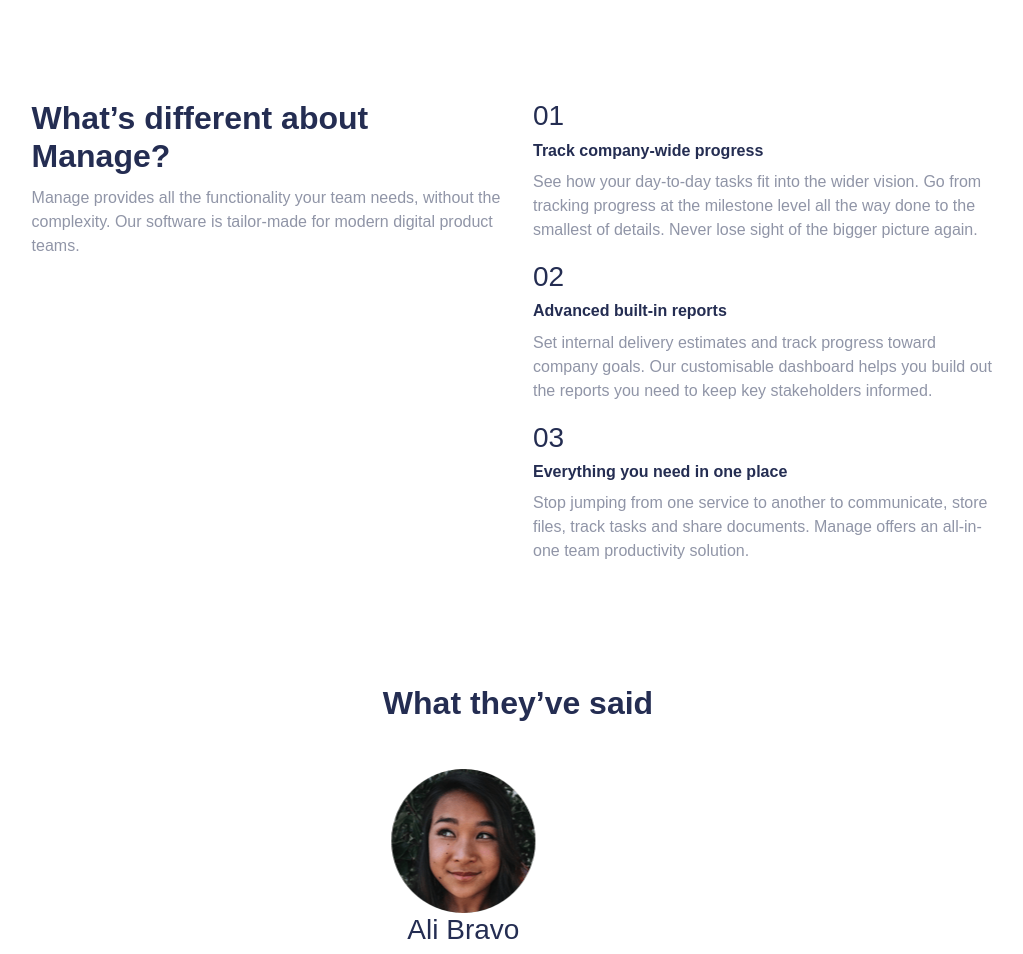
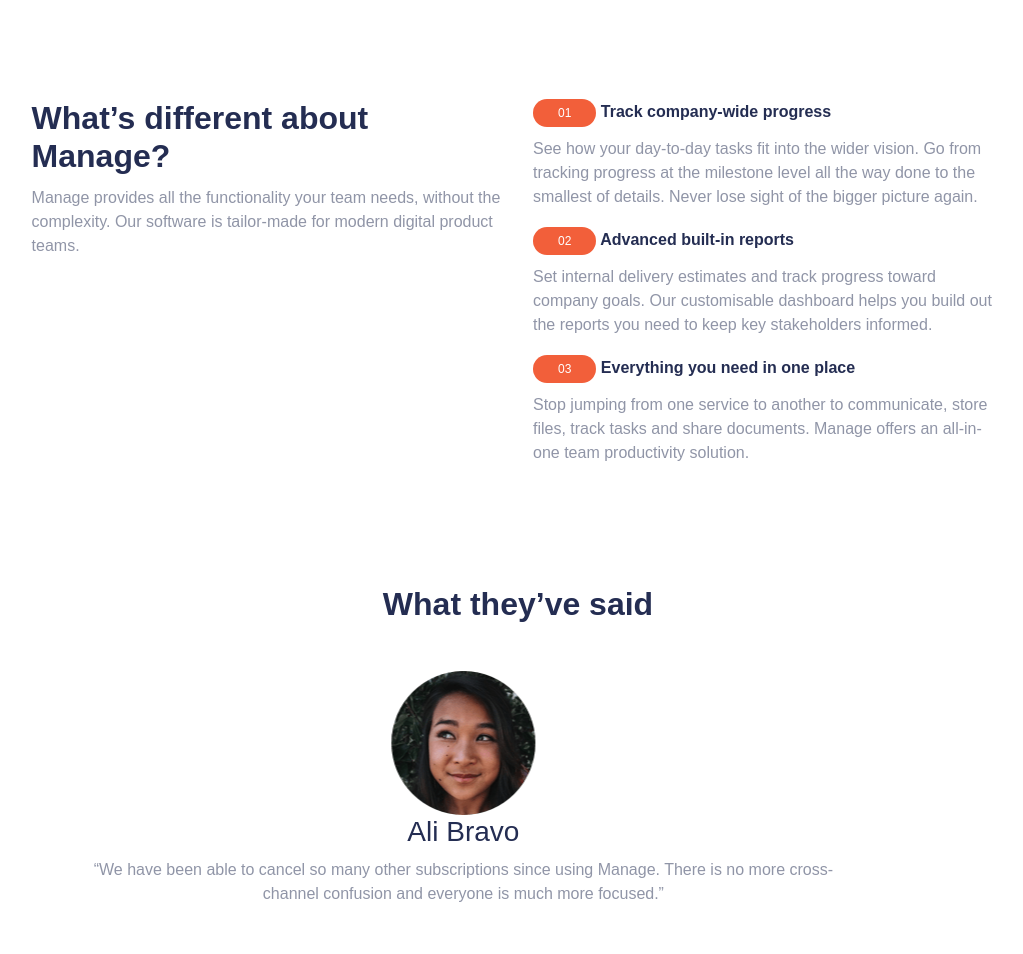
Before and after one commit to JeremyWarui/Manage-Challenge, a plain HTML site: page index.html in a window 1280 px wide. Shown: the part 683-1637 px from the top of the page, without its empty margins (122-1145 px from the left). Drawn offline with nearby package versions, Linux system fonts and the light colour scheme; a web font is replaced by a local one.

Commit message:
Add files via upload

```diff
--- a/index.html
+++ b/index.html
@@ -29,9 +29,9 @@
 
 
 <body>
+<!-- *************************TITLE SECTION *************************************-->
   <section id="title">
-
-    <div class="container-fluid">
+      <div class="container-fluid">
       <!-- NavigationBar -->
       <nav class="navbar navbar-expand-lg navbar-light">
 
@@ -89,6 +89,7 @@
     </div>
   </section>
 
+<!-- *************************FEATURES SECTION *************************************-->
 
   <section id="features">
     <div class="container-fluid">
@@ -97,26 +98,24 @@
         <div class="col-lg-6">
           <h2 class="features-heading">What’s different about Manage?</h2>
 
-          <p>Manage provides all the functionality your team needs, without the complexity. Our software is tailor-made for modern digital product teams.</p>
+          <p class="features-intro">Manage provides all the functionality your team needs, without the complexity. Our software is tailor-made for modern digital product teams.</p>
         </div>
 
         <div class="col-lg-6">
-          <h3>01</h3>
-          <h3 class="features-text">Track company-wide progress</h3>
-          <p>See how your day-to-day tasks fit into the wider vision. Go from tracking progress at the milestone level all the way done to the smallest of details. Never lose sight of the bigger picture again.</p>
+          <h3 class="features-text"><button class="btn rounded-pill pt-1 pb-1 pr-4 pl-4" type="button" name="button"> 01 </button>  Track company-wide progress</h3>
+          <p class="features-text1">See how your day-to-day tasks fit into the wider vision. Go from tracking progress at the milestone level all the way done to the smallest of details. Never lose sight of the bigger picture again.</p>
 
-          <h3>02</h3>
-          <h3 class="features-text">Advanced built-in reports</h3>
-          <p>Set internal delivery estimates and track progress toward company goals. Our customisable dashboard helps you build out the reports you need to keep key stakeholders informed.</p>
+          <h3 class="features-text"><button class="btn rounded-pill pt-1 pb-1 pr-4 pl-4" type="button" name="button"> 02 </button>  Advanced built-in reports</h3>
+          <p class="features-text1">Set internal delivery estimates and track progress toward company goals. Our customisable dashboard helps you build out the reports you need to keep key stakeholders informed.</p>
 
-          <h3>03</h3>
-          <h3 class="features-text">Everything you need in one place</h3>
-          <p>Stop jumping from one service to another to communicate, store files, track tasks and share documents. Manage offers an all-in-one team productivity solution.</p>
+          <h3 class="features-text"><button class="btn rounded-pill pt-1 pb-1 pr-4 pl-4" type="button" name="button"> 03 </button>  Everything you need in one place</h3>
+          <p class="features-text1">Stop jumping from one service to another to communicate, store files, track tasks and share documents. Manage offers an all-in-one team productivity solution.</p>
         </div>
       </div>
     </div>
   </section>
 
+<!-- ************************TESTIMONIALS SECTION *************************-->
   <section id="testimonials">
     <div class="container-fluid">
       <h2 class="features-heading">What they’ve said</h2>
@@ -157,6 +156,7 @@
     </div>
   </section>
 
+<!-- ************************CALL TO ACTION SECTION *************************-->
   <section id="ctn">
     <div class="container-fluid">
       <div class="row">
@@ -164,12 +164,13 @@
           <h2 class="ctn-text">Simplify how your team works today.</h2>
         </div>
         <div class="ctn--column col-lg-6">
-          <button class="btn btn-light border-0 rounded-pill shadow pt-3 pb-3 pr-4 pl-4 mt-2 mb-2 rounded" type="button" name="button">Get Started</button>
+          <button class="btn btn-ctn btn-light border-0 rounded-pill shadow pt-3 pb-3 pr-4 pl-4 mt-2 mb-2 r-2 rounded" type="button" name="button">Get Started</button>
         </div>
       </div>
     </div>
   </section>
 
+<!-- ************************FOOTER SECTION *************************-->
   <section id="footer" class="container-fluid">
     <div class="row">
       <div class="col-lg-4">
@@ -214,8 +215,8 @@
         <p>Copyright 2020. All Rights Reserved</p>
       </div>
     </div>
+  </section>
 
-  </section>
 
   <div class="attribution">
     Challenge by <a href="https://www.frontendmentor.io?ref=challenge" target="_blank">Frontend Mentor</a>.
```
